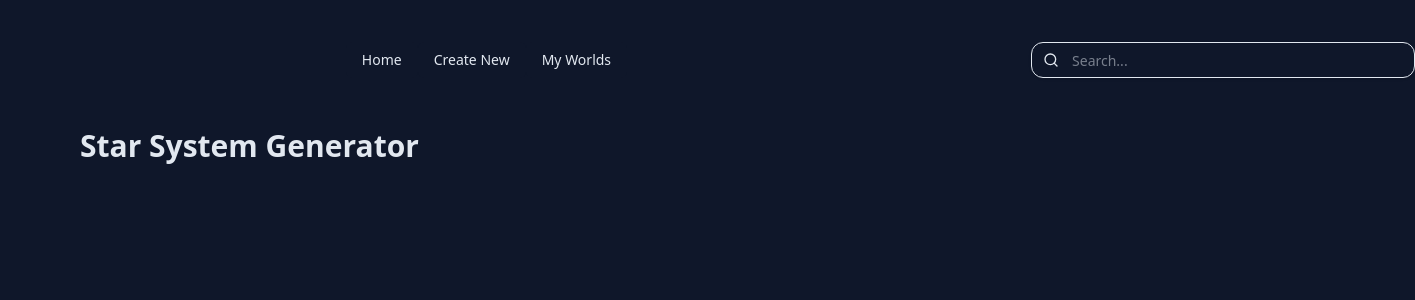
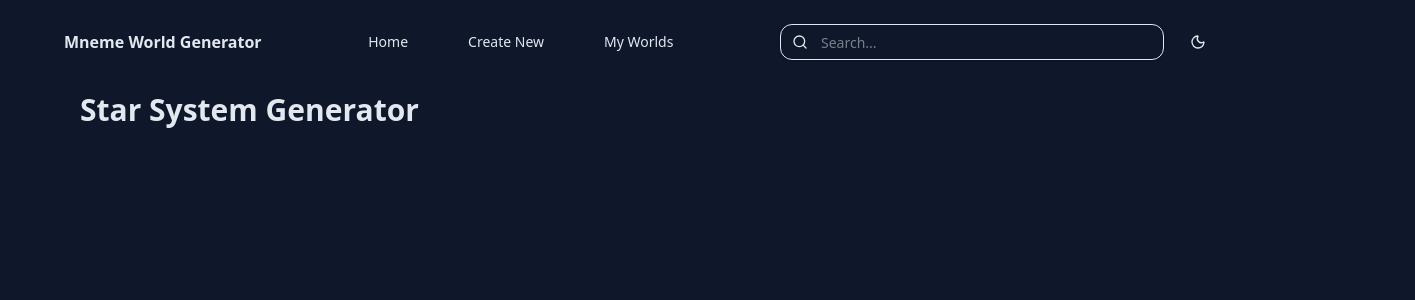
Before and after one commit to StevenTiu22/mneme-world-generator-pwa, a React (Vite) app: page / in a window 1280 px wide. Shown: the top 300 px of the page, 1415 px wide, since content can reach past the window. Built offline with nearby package versions, Linux system fonts and the light colour scheme.

Commit message:
Added toggling button for dark/light

```diff
--- a/src/components/header.tsx
+++ b/src/components/header.tsx
@@ -1,5 +1,5 @@
 // import { NavLink } from "react-router-dom";
-import { Search } from "lucide-react";
+import { Search, Sun, Moon } from "lucide-react";
 import { Input } from "@/components/ui/input";
 import {
   NavigationMenu,
@@ -9,23 +9,26 @@ import {
   navigationMenuTriggerStyle,
 } from "@/components/ui/navigation-menu";
 import { Link } from "react-router-dom";
+import { useTheme } from "@/components/theme-provider";
+import { Button } from "./ui/button";
 
 export function Header() {
-  // const { setTheme } = useTheme();
+  const { theme, setTheme } = useTheme();
 
   return (
     <NavigationMenu className="w-full max-w-none h-fit">
-      <NavigationMenuList className="w-full flex relative gap-x-100">
-        <NavigationMenuItem>
-          <h1>Mneme World Generator</h1>
-        </NavigationMenuItem>
-        <div className="flex-1 flex items-center justify-center">
+      <div className="flex items-center justify-between w-full px-4">
+        {/* Left: Title at edge */}
+        <h1 className="font-semibold">Mneme World Generator</h1>
+
+        {/* Center: Nav links */}
+        <NavigationMenuList className="flex items-center gap-6">
           <NavigationMenuItem>
             <NavigationMenuLink
               asChild
               className={navigationMenuTriggerStyle()}
             >
-              <Link to="/home">Home</Link>
+              <Link to="/">Home</Link>
             </NavigationMenuLink>
           </NavigationMenuItem>
           <NavigationMenuItem>
@@ -33,7 +36,7 @@ export function Header() {
               asChild
               className={navigationMenuTriggerStyle()}
             >
-              <Link to="/">Create New</Link>
+              <Link to="/create-new">Create New</Link>
             </NavigationMenuLink>
           </NavigationMenuItem>
           <NavigationMenuItem>
@@ -44,18 +47,32 @@ export function Header() {
               <Link to="/my-worlds">My Worlds</Link>
             </NavigationMenuLink>
           </NavigationMenuItem>
-        </div>
-        <NavigationMenuItem>
+        </NavigationMenuList>
+
+        {/* Right: Search + Theme Toggle */}
+        <div className="flex items-center gap-4">
           <div className="relative">
-            <Search className="absolute left-3 top-1/2 transform -translate-y-1/2 h-4 w-4 text-muted-foreground" />
+            <Search className="absolute left-3 top-1/2 -translate-y-1/2 h-4 w-4 text-muted-foreground" />
             <Input
               placeholder="Search..."
               type="text"
               className="w-96 pl-10 rounded-xl"
             />
           </div>
-        </NavigationMenuItem>
-      </NavigationMenuList>
+          <Button
+            variant="ghost"
+            size="icon"
+            aria-label="Toggle Theme"
+            onClick={() => setTheme(theme === "light" ? "dark" : "light")}
+          >
+            {theme === "light" ? (
+              <Sun className="h-4 w-4" />
+            ) : (
+              <Moon className="h-4 w-4" />
+            )}
+          </Button>
+        </div>
+      </div>
     </NavigationMenu>
   );
 }
--- a/src/index.css
+++ b/src/index.css
@@ -18,7 +18,18 @@
   --color-text-dark: #e2e8f0;
   --color-primary: #0ea5e9;
   --color-secondary: #475569;
-  --color-accent: #facc15;
+  --color-accent: #ca8a04;
+  --color-accent-hover: #a16207;
+}
+
+:root {
+  --color-text: var(--color-text);
+  --color-background: var(--color-background);
+}
+
+.dark {
+  --color-text: var(--color-text-dark);
+  --color-background: var(--color-background-dark);
 }
 
 .light {
@@ -26,11 +37,6 @@
   --color-background: var(--color-background);
 }
 
-:root {
-  --color-text: var(--color-text-dark);
-  --color-background: var(--color-background-dark);
-}
-
 body {
   @apply bg-background text-text;
 }
```
